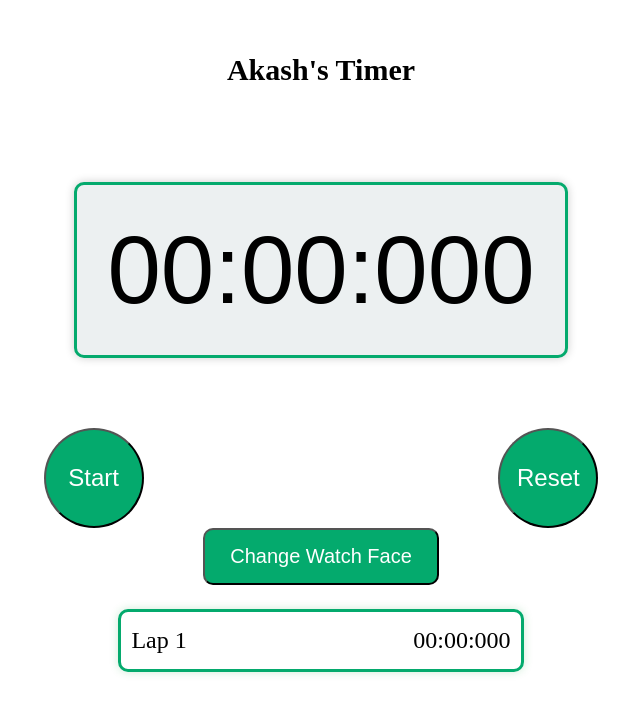
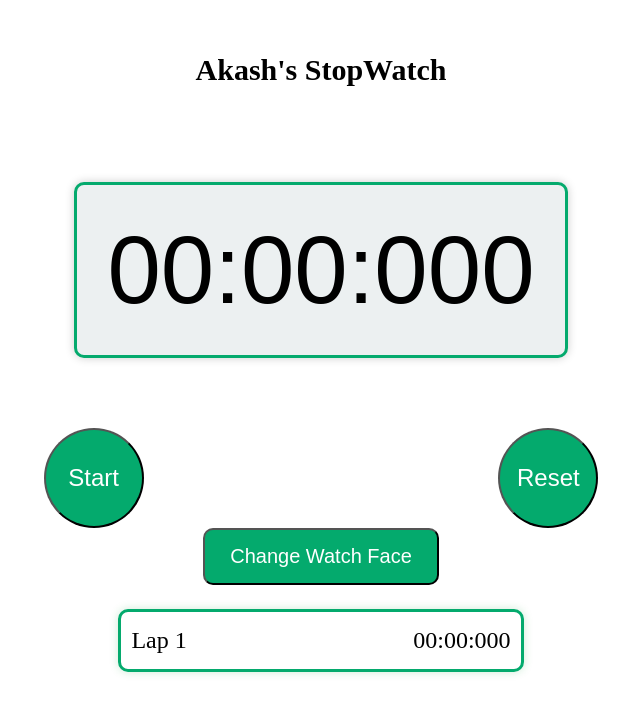
Before and after one commit to Shopify/eng-intern-assessment-react, a React app: page / in a window 1280 px wide. Shown: the top 714 px of the page, without its empty margins (319-959 px from the left). Built offline with nearby package versions, Linux system fonts and the light colour scheme; what @shopify/polaris would draw is missing.

Commit message:
Changing Watch Title

```diff
--- a/public/index.html
+++ b/public/index.html
@@ -1,7 +1,7 @@
 <!DOCTYPE html>
 <html>
     <head>
-        <title>Akash's Timer</title>
+        <title>Akash's StopWatch</title>
     </head>
     <body>
         <section id='root'></section>
--- a/src/Components/Title/Title.tsx
+++ b/src/Components/Title/Title.tsx
@@ -4,7 +4,7 @@ import './Title.css'
 const Title = () => {
 	// Can be used to implement a different header in the future
 	return (
-			<h1 className='title'>{"Akash's Timer"}</h1>
+			<h1 className='title'>{"Akash's StopWatch"}</h1>
 	)
 }
 
```
